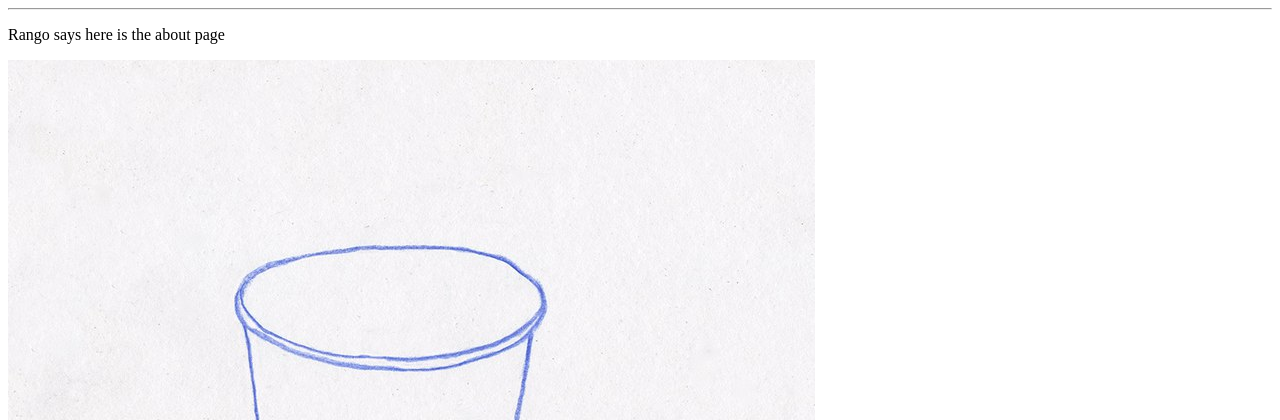
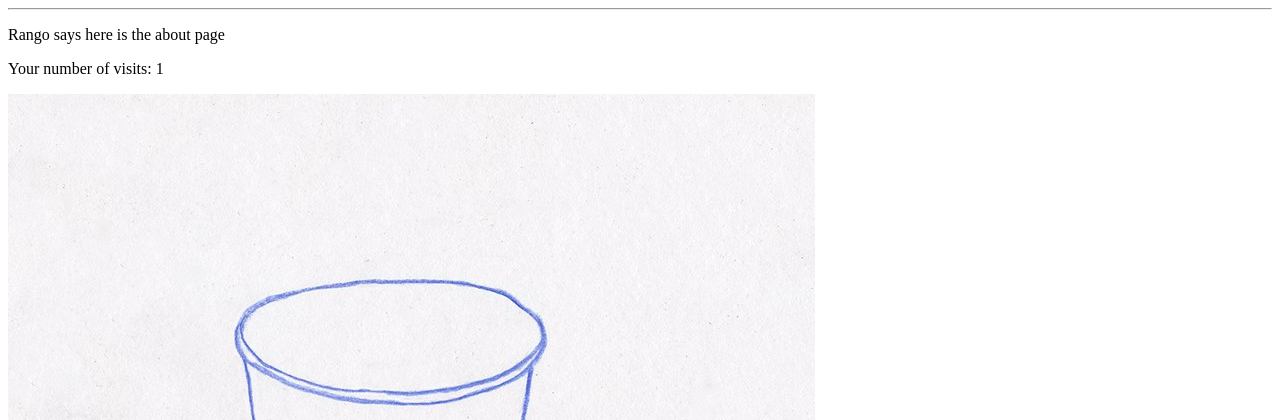
Before and after one commit to allumen/tango_with_django_project, a Django app: page /rango/about/ in a window 1280 px wide. Shown: the top 420 px of the page. Run offline with Django 3.2, Linux system fonts and the light colour scheme; data that the repository does not hold is empty.

Commit message:
complete chapter 10, add visits counter via session storage

```diff
--- a/rango/views.py
+++ b/rango/views.py
@@ -8,16 +8,27 @@ from rango.models import Category, Page
 from rango.forms import CategoryForm, PageForm, UserForm, UserProfileForm
 from django.contrib.auth.models import User
 
+from datetime import datetime
+
 # Create your views here.
 def index(request):
     category_list = Category.objects.order_by('-likes')[:5]
     pages = Page.objects.order_by('-views')[:5]
     context_dict = {'categories': category_list, 'top_pages': pages, 'boldmessage': 'Crunchy, creamy, cookie, candy, cupcake!'}
 
-    return render(request, 'rango/index.html', context=context_dict)
+    visitor_cookie_handler(request)
+    context_dict['visits'] = request.session['visits']
+
+    response = render(request, 'rango/index.html', context=context_dict)
+    return response
+
 
 def about(request):
     context_dict = {'yourname': 'Mark R'}
+
+    visitor_cookie_handler(request)
+
+    context_dict['visits'] = request.session['visits']
     return render(request, 'rango/about.html', context=context_dict)
 
 
@@ -154,3 +165,28 @@ def add_page(request, category_name_slug):
 
     context_dict = {'form':form, 'category': category}
     return render(request, 'rango/add_page.html', context_dict)
+
+
+def get_server_side_cookie(request, cookie, default_val=None):
+    val = request.session.get(cookie)
+    if not val:
+        val = default_val
+    return val
+
+
+def visitor_cookie_handler(request):
+    visits = int(get_server_side_cookie(request, 'visits', '1'))
+
+    last_visit_cookie = get_server_side_cookie(request,
+                                               'last_visit',
+                                               str(datetime.now()))
+    last_visit_time = datetime.strptime(last_visit_cookie[:-7],
+                                        '%Y-%m-%d %H:%M:%S')
+
+    if (datetime.now() - last_visit_time).days > 0:
+        visits += 1
+        request.session['last_visit'] = str(datetime.now())
+    else:
+        request.session['last_visit'] = last_visit_cookie
+
+    request.session['visits'] = visits
--- a/templates/rango/about.html
+++ b/templates/rango/about.html
@@ -8,6 +8,7 @@
 {% block body_block %}
     <div>
         <p>Rango says here is the about page</p>
+        <p>Your number of visits: {{ visits }}</p>
         <img src="{% static "images/rango.jpg" %}" alt="Picture of Rango" />
         <img src="{{MEDIA_URL}}cat.jpg" alt="a picture of rango"><br>
         <p>This tutorial has been put together by {{ yourname }}</p>
--- a/templates/rango/index.html
+++ b/templates/rango/index.html
@@ -10,6 +10,7 @@
     <div>
         {% if user.is_authenticated %}
             howdy {{ user.username }}!
+            <p>visits: {{ visits }}</p>
         {% else %}
             hey there partner!
         {% endif %}
```
